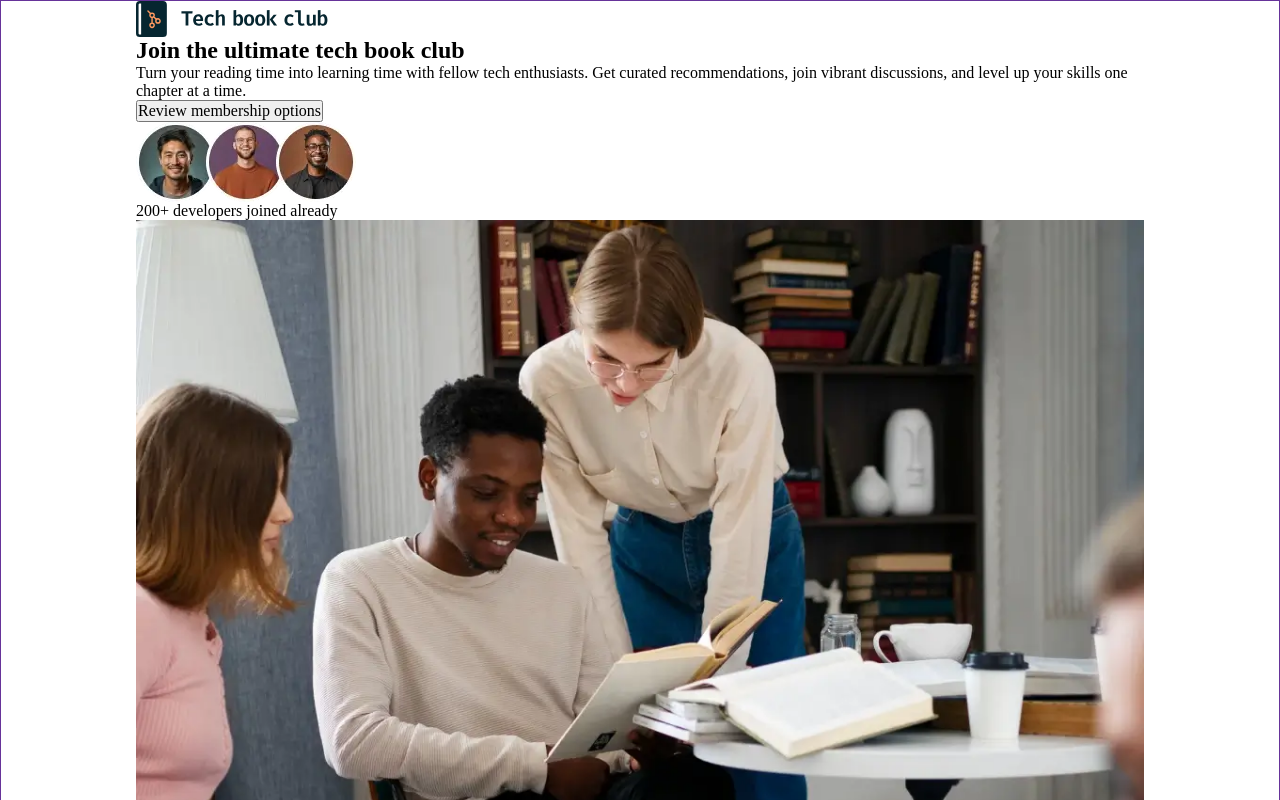
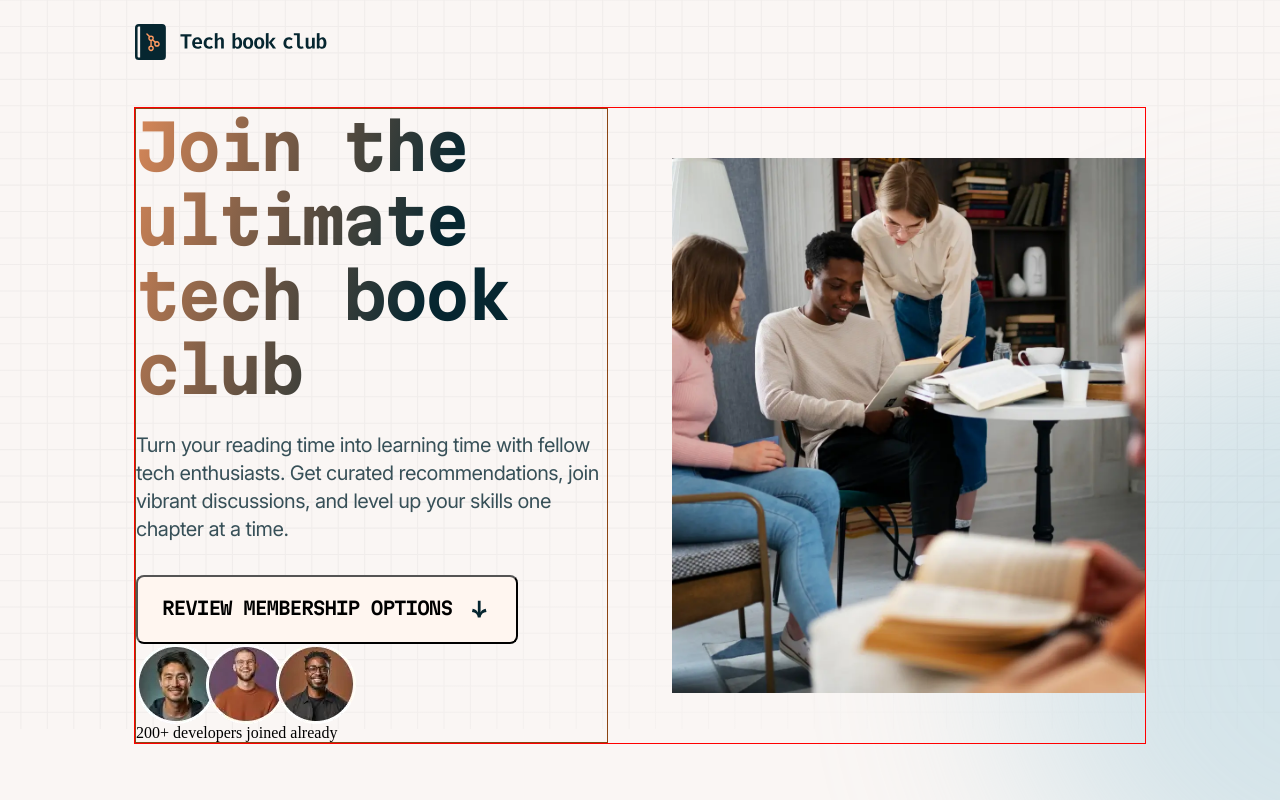
Before and after one commit to korcakSEA/tech-book-club-landing-page, a website: page index.html in a window 1280 px wide. Shown: the top 800 px of the page. Drawn offline with Linux system fonts and the light colour scheme.

Commit message:
Add Header style

```diff
--- a/index.html
+++ b/index.html
@@ -12,47 +12,50 @@
 </head>
 
 <body>
-  <div class="container" style="border: 1px solid rebeccapurple;">
   <!-- Header starts here -->
-    <header>
-      <div class="navbar">
+  <header class="header">
+    <div class="container">
+      <div class="header__navbar">
         <a href="#"><img src="./assets/images/logo.svg" alt="Tech Club Logo"></a>
       </div>
-      <section>
       <!-- Header Content -->
-        <div class="header__content">
+      <section class="header__section grid" style="outline: 1px solid red;">
+        <div class="header__content" style="border: 1px solid saddlebrown;">
+
           <!-- Text content -->
-          <div>
-            <h1>Join the ultimate tech book club</h1>
-            <p>
+          <div class="header__text">
+            <h1 class="header__heading text-preset-1">Join the ultimate tech book club</h1>
+            <p class="header__description text-preset-5">
               Turn your reading time into learning time with fellow tech enthusiasts.
               Get curated recommendations, join vibrant discussions, and level up your
               skills one chapter at a time.
             </p>
           </div>
+
           <!-- CTA content -->
-          <div>
+          <div class="header__cta">
             <!-- CTA primary Button -->
-            <button>Review membership options</button>
+            <button class="header__button btn btn-primary text-preset-6">Review membership options <img src="./assets/images/icon-arrow-down.svg" aria aria-hidden="true"></button>
             <!-- Testimonial -->
-            <div>
+            <div class="header__testimonial">
               <!-- testimonial image -->
               <img src="./assets/images/image-avatars.webp" alt="Avatar images">
               <!-- Rating Container -->
-              <div class="rating">
-                <div class="star-container"></div>
-                <p class="testimonial-text">200+ developers joined already</p>
+              <div class="header__testimonial-rating">
+                <div class="header__testimonial-star"></div>
+                <p class="header__testimonial-text">200+ developers joined already</p>
               </div>
             </div>
           </div>
         </div>
         <!-- Header Image -->
-        <picture>
+        <picture class="header__hero-image">
           <source media="(min-width: 64rem)" srcset="./assets/images/image-hero-desktop.webp">
           <source media="(min-width: 48rem)" srcset="./assets/images/image-hero-tablet.webp">
           <img src="./assets/images/image-hero-mobile.webp" alt="People read books together">
         </picture>
       </section>
+    </div>
   </header>
   <!-- Main starts here -->
   <main>
@@ -160,7 +163,6 @@
     </div>
     <div class="footer">© 2024 - Tech Book Club</div>
   </footer>
-  </div>
 
 </body>
 
--- a/scss/abstracts/_typography.scss
+++ b/scss/abstracts/_typography.scss
@@ -58,7 +58,7 @@ $font-primary: 'Martian Mono', sans-serif;
 $font-secondary: 'Inter', sans-serif;
 
 // Font-sizes
-$fs-800: clamp(2.375rem, 1.95rem + 2vw, 3.875rem);
+$fs-800: clamp(2.375rem, 1rem + 6vw, 3.875rem);
 $fs-700: clamp(2.125rem, 1.8rem + 1.45vw, 3.125rem);
 $fs-600: clamp(1.5rem, 1.35rem + 0.85vw, 2.125rem);
 $fs-500: 1.5rem;
@@ -98,44 +98,44 @@ $ls-lg: -0.5px;
 
 // Font settings
 // Text - Preset 1
-@mixin text-preset-1() {
+.text-preset-1{
   @include text-style($font-primary, $fs-800, $fw-bold, $lh-200, $ls-sm);
 }
 
 // Text - Preset 2
-@mixin text-preset-2() {
+.text-preset-2{
   @include text-style($font-primary, $fs-700, $fw-sbold, $lh-300, $ls-sm);
 }
 
 // Text - Preset 3
-@mixin text-preset-3() {
+.text-preset-3{
   @include text-style($font-primary, $fs-600, $fw-sbold, $lh-200, $ls-md);
 }
 
 // Text - Preset 4
-@mixin text-preset-4-sb() {
+.text-preset-4-sb{
   @include text-style($font-primary, $fs-500, $fw-sbold, $lh-100, $ls-md);
 }
 
-@mixin text-preset-4() {
+.text-preset-4{
   @include text-style($font-primary, $fs-500, $fw-regular, $lh-100, $ls-md);
 }
 
 // Text - Preset 5
-@mixin text-preset-5-sb() {
+.text-preset-5-sb{
   @include text-style($font-secondary, $fs-400, $fw-sbold, $lh-400, $ls-lg);
 }
 
-@mixin text-preset-5() {
+.text-preset-5{
   @include text-style($font-secondary, $fs-400, $fw-regular, $lh-400, $ls-lg);
 }
 
 // // Text - Preset 6
-@mixin text-preset-6() {
+.text-preset-6{
   @include text-style($font-primary, $fs-300, $fw-sbold, $lh-300, $ls-md);
 }
 
 // Text - Preset 7
-@mixin text-preset-7() {
+.text-preset-7{
   @include text-style($font-primary, $fs-200, $fw-regular, $lh-200, $ls-md);
 }
--- /dev/null
+++ b/scss/components/_button.scss
@@ -0,0 +1,22 @@
+.btn {
+  text-transform: uppercase;
+  padding: var(--spacing-250) var(--spacing-300);
+  display: flex;
+  align-items: center;
+  gap: var(--spacing-200);
+  border-radius: var(--radius-8);
+
+  &-primary {
+    background: var(--clr-salmon-50);
+    transition: all 0.3s ease-in;
+
+    &:hover {
+      background: var(--gradient-regular);
+    }
+
+    &:focus {
+      background: var(--gradient-regular);
+      border: 1px double var(--clr-neutral-900);
+    }
+  }
+}
--- a/scss/components/_index.scss
+++ b/scss/components/_index.scss
@@ -1,3 +1,4 @@
 @forward './utility';
 @forward './background';
 @forward './testimonial';
+@forward './button';
--- a/scss/components/_utility.scss
+++ b/scss/components/_utility.scss
@@ -5,22 +5,26 @@
   // to hold page in the middle
   margin-inline: auto;
   padding-inline: var(--spacing-200);
-  @include respond-to(md){
+
+  @include respond-to(md) {
     padding-inline: var(--spacing-400);
   }
-  @include respond-to(lg){
+
+  @include respond-to(lg) {
     padding-inline: var(--spacing-1100);
   }
 }
 
-.grid{
+.grid {
   display: grid;
-  // Gap will be updated later but as default 1 rem is chosen
-  gap:var(--spacing-200);
+  grid-template-columns: auto;
+
+  @include respond-to(lg) {
+    grid-template-columns: repeat(auto-fit, minmax(250px, 1fr));
+    align-items: center;
+  }
 }
 
-.flex{
+.flex {
   display: flex;
-  // Gap will be updated later but as default 1 rem is chosen
-  gap:var(--spacing-200);
 }
--- a/scss/layout/_header.scss
+++ b/scss/layout/_header.scss
@@ -1 +1,37 @@
 @use '../abstracts/index' as *;
+
+.header {
+  background-color: var(--clr-neutral-100);
+  margin-bottom: var(--spacing-1050);
+  .container {
+    padding-block: var(--spacing-300) var(--spacing-900);
+    background-image: url('../../assets/images/pattern-light-bg.svg'),
+      url('../../assets/images/pattern-glow.svg');
+    background-repeat: no-repeat, no-repeat;
+    background-position: left top,
+      right calc(5vw - 675px) bottom -350px;
+    background-size: 100%, auto;
+  }
+
+  &__navbar {
+    margin-bottom: var(--spacing-600);
+  }
+
+  &__section {
+    gap: var(--spacing-800);
+  }
+
+  &__text{
+    margin-bottom: var(--spacing-400);
+  }
+  &__heading {
+    margin-bottom: var(--spacing-300);
+    background: var(--gradient-text);
+    background-clip: text;
+    -webkit-background-clip: text;
+    -webkit-text-fill-color: transparent;
+  }
+  &__description{
+    color: var(--clr-neutral-700);
+  }
+}
```
Also changed, not shown: dist/css/style.css. Lines whose indentation alone changed are shown as unchanged.
